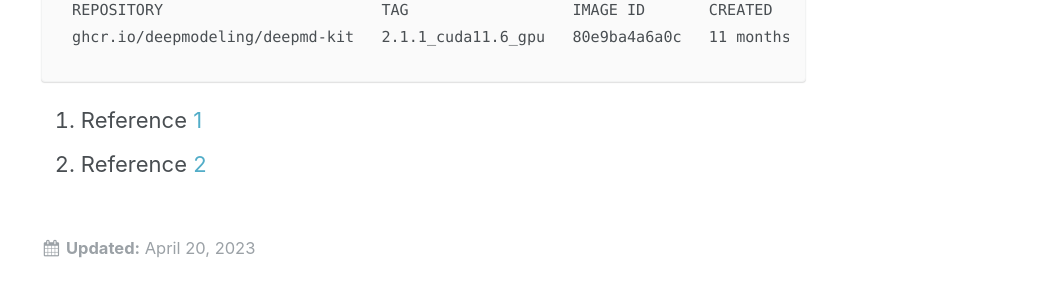
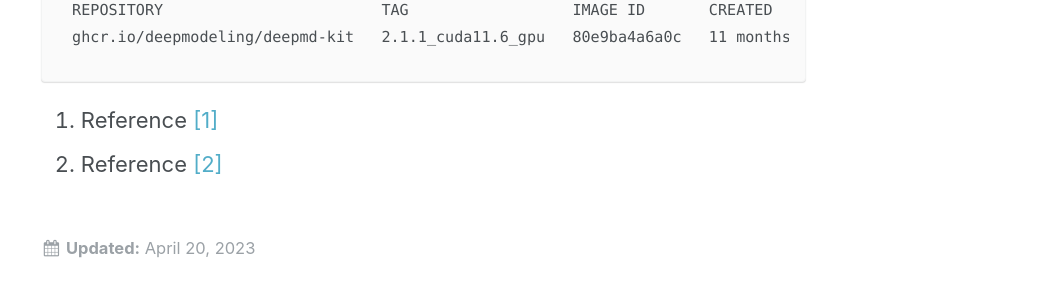
Before and after one commit to JingchaoZhang/JingchaoZhang.github.io, a Jekyll site: the page built from _posts/2023-04-20-Change docker root dir.md, in a window 1280 px wide and 900 px high, scrolled down 3929 px. Shown: the part 153-453 px from the top of the window, without its empty margins (243-1280 px from the left). Built offline with Jekyll 4.4.1, drawn with Linux system fonts in a browser that asks for light colours.

````diff
--- a/_posts/2023-04-20-Change docker root dir.md
+++ b/_posts/2023-04-20-Change docker root dir.md
@@ -137,5 +137,5 @@ REPOSITORY                        TAG                  IMAGE ID       CREATED
 ghcr.io/deepmodeling/deepmd-kit   2.1.1_cuda11.6_gpu   80e9ba4a6a0c   11 months ago   7.2GB
 ```
 
-1. Reference [1](https://stackoverflow.com/questions/24309526/how-to-change-the-docker-image-installation-directory)
-1. Reference [2](https://blog.adriel.co.nz/2018/01/25/change-docker-data-directory-in-debian-jessie/)
+1. Reference [[1]](https://stackoverflow.com/questions/24309526/how-to-change-the-docker-image-installation-directory)
+1. Reference [[2]](https://blog.adriel.co.nz/2018/01/25/change-docker-data-directory-in-debian-jessie/)
````
